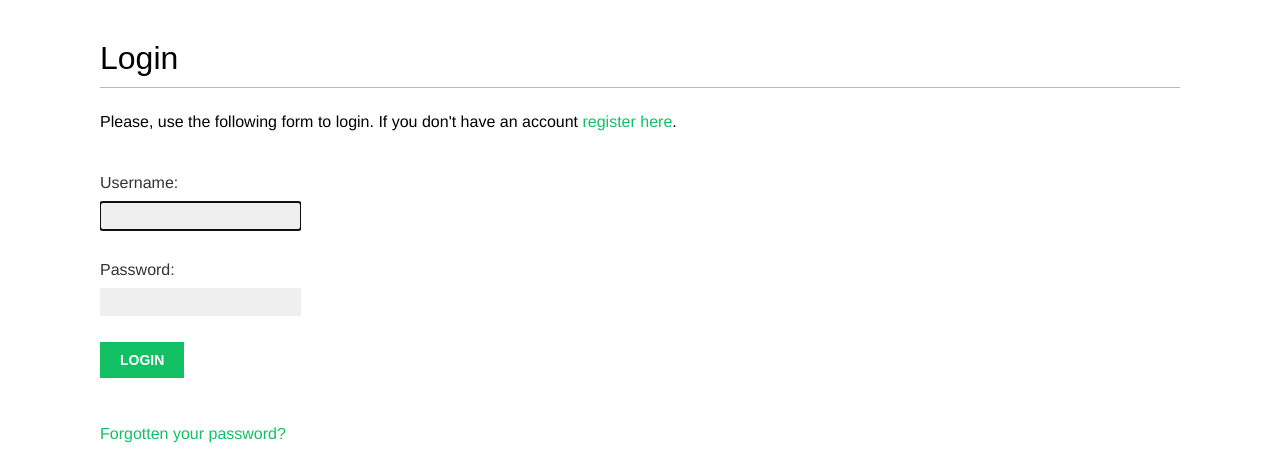
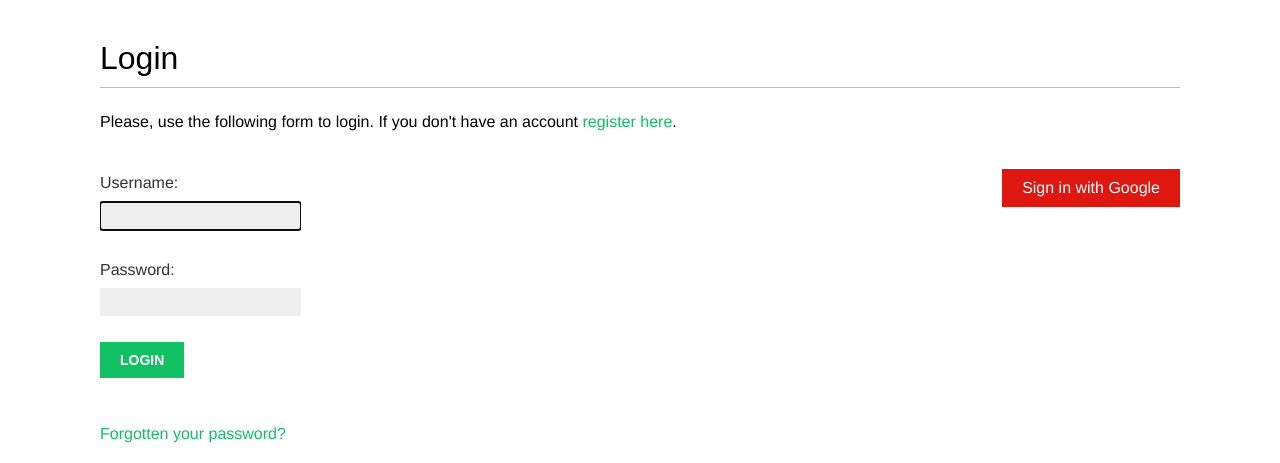
Before and after one commit to OPC-16/Bookmarks, a Django app: page /account/login/ in a window 1280 px wide. Shown: the part 47-510 px from the top of the page. Run offline with Django 4.2, Linux system fonts and the light colour scheme; some web fonts are replaced.

Commit message:
Implement social authentication using OAuth2 & google

```diff
--- a/bookmarks/account/templates/registration/login.html
+++ b/bookmarks/account/templates/registration/login.html
@@ -28,4 +28,14 @@
 </a>
 </p>
 </div>
+
+<div class="social">
+   <ul>
+      <li class="google">
+         <a href="{% url "social:begin" "google-oauth2" %}">
+                   Sign in with Google
+         </a>
+      </li>
+   </ul>
+</div>
 {% endblock %}
--- a/bookmarks/bookmarks/urls.py
+++ b/bookmarks/bookmarks/urls.py
@@ -22,6 +22,7 @@ from django.conf.urls.static import static
 urlpatterns = [
     path('admin/', admin.site.urls),
     path('account/', include('account.urls')),
+    path('social-auth/', include('social_django.urls', namespace='social')),
 ]
 
 if settings.DEBUG:
```
Also changed, not shown: bookmarks/bookmarks/settings.py (+11 -1 lines), 1 other file.
